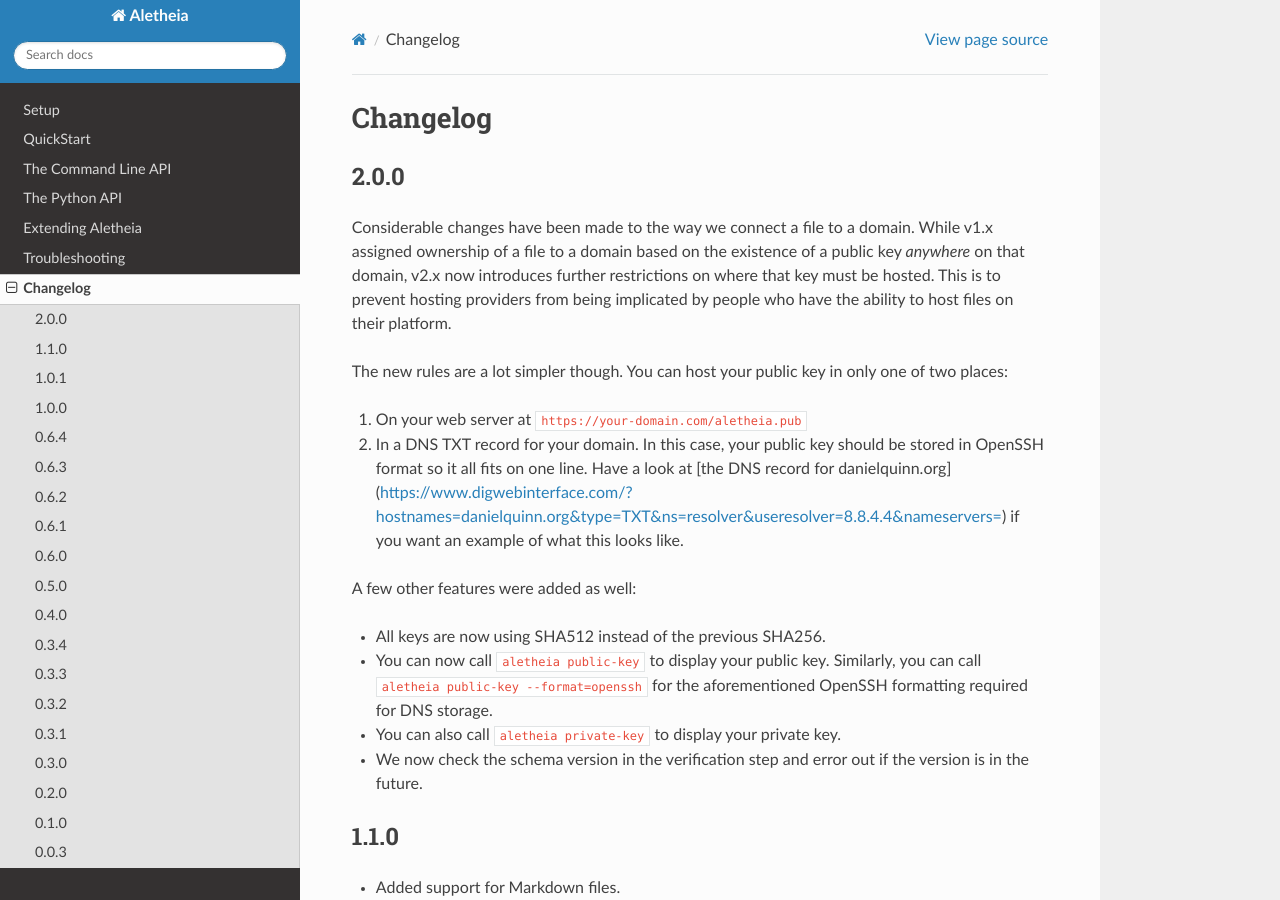
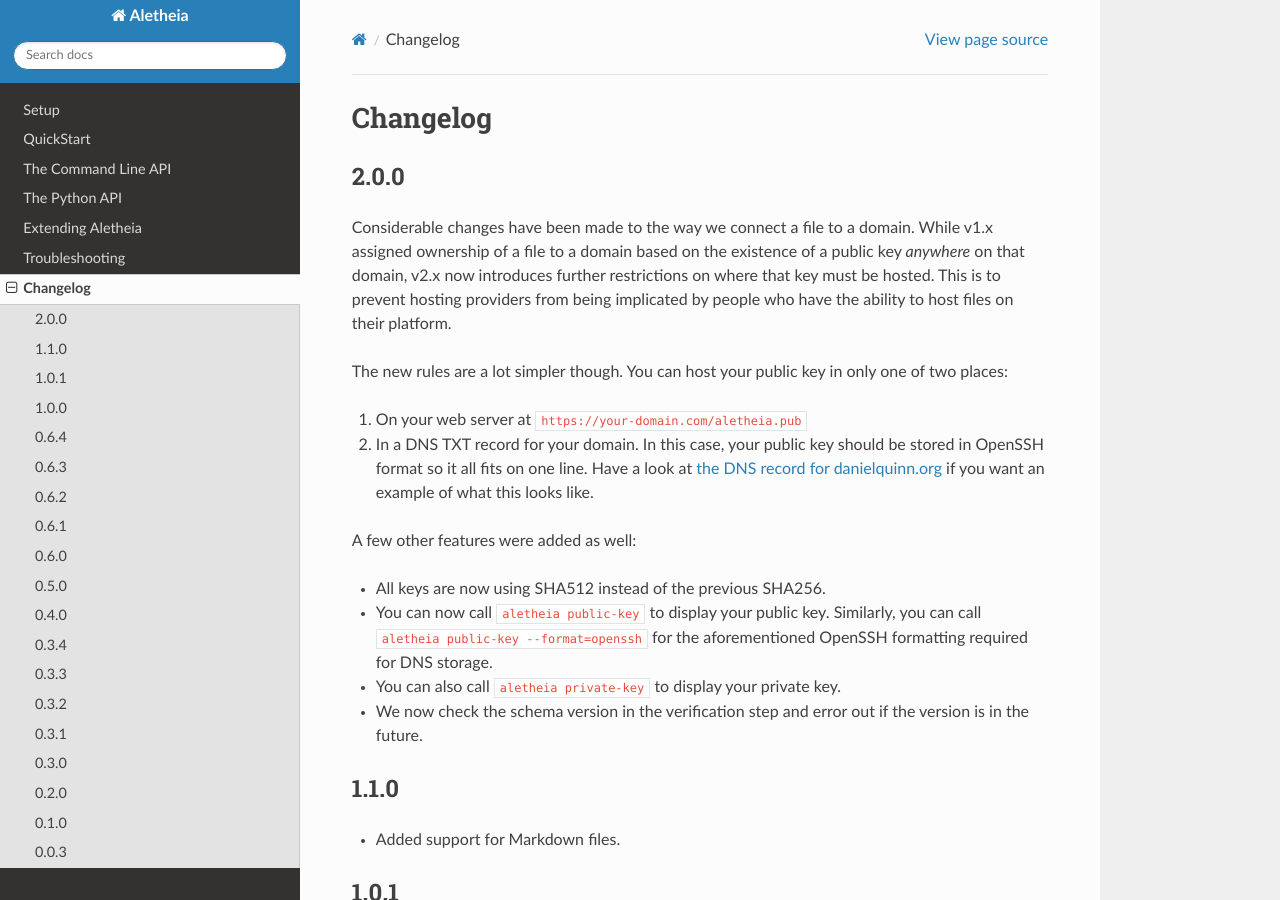
Before and after one commit to danielquinn/pyletheia, a Sphinx documentation site: the page built from docs/changelog.rst, in a window 1280 px wide and 900 px high. Built offline with Sphinx 7.4.7 and the Read the Docs theme 2.0.0, drawn with Linux system fonts in a browser that asks for light colours; some of the changed lines change nothing that is shown.

Commit message:
Fix link in documentation

```diff
--- a/docs/changelog.rst
+++ b/docs/changelog.rst
@@ -19,8 +19,8 @@
 1. On your web server at ``https://your-domain.com/aletheia.pub``
 2. In a DNS TXT record for your domain.  In this case, your public key should
    be stored in OpenSSH format so it all fits on one line.  Have a look at
-   [the DNS record for danielquinn.org](https://www.digwebinterface.com/?hostnames=danielquinn.org&type=TXT&ns=resolver&useresolver=8.8.4.4&nameservers=)
-   if you want an example of what this looks like.
+   `the DNS record for danielquinn.org`_ if you want an example of what this
+   looks like.
 
 A few other features were added as well:
 
@@ -31,6 +31,8 @@
 * You can also call ``aletheia private-key`` to display your private key.
 * We now check the schema version in the verification step and error out if the
   version is in the future.
+
+.. _the DNS record for danielquinn.org: https://www.digwebinterface.com/?hostnames=danielquinn.org&type=TXT&ns=resolver&useresolver=8.8.4.4&nameservers=
 
 
 1.1.0
```
